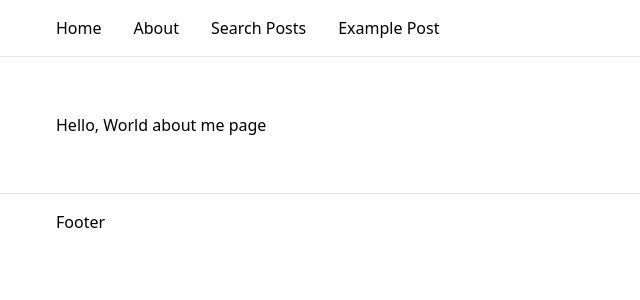
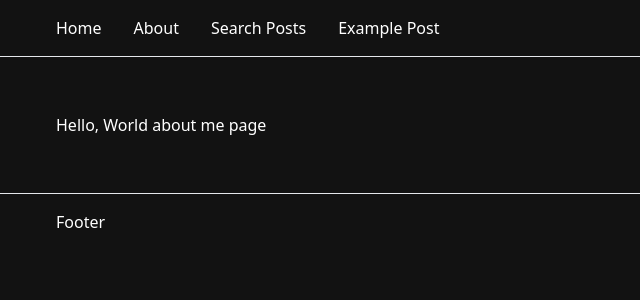
Before and after one commit to CheryX/cramer, a Next.js app: page /about in a window 1280 px wide. Shown: the top 300 px of the page, without its empty margins (0-640 px from the left). Built offline with nearby package versions, Linux system fonts and the light colour scheme.

Commit message:
Added SEO

```diff
--- /dev/null
+++ b/components/SEO.tsx
@@ -0,0 +1,39 @@
+import Head from "next/head";
+
+type Props = {
+    title: string,
+    description: string,
+    ogUrl: string,
+}
+
+export default function SEO({title, description, ogUrl}: Props) {
+	return (
+		<Head>
+			<meta name="googlebot" content="notranslate" />
+			<meta name="color-scheme" content="dark" />
+			<meta name="theme-color" content="#3F80FF" />
+
+			<meta name="viewport" content="width=device-width, initial-scale=1"></meta>
+			<meta name="keywords" content="cramer, notatki, szkola, nauka"></meta>
+			<meta name="description" content={description}></meta>
+
+			<meta property="og:title" content={title} />
+			<meta property="og:type" content="website" />
+			<meta property="og:description" content={description} />
+			<meta property="og:url" content={ogUrl} />
+
+			<meta property="og:image" itemProp="image" content="/static/favicon.png" />
+			<meta property="og:image:width" content="250" />
+			<meta property="og:image:height" content="250" />
+
+			<meta charSet="utf-8"></meta>
+			<link rel="icon" href="/static/favicon.png"></link>
+			<title>{title}</title>
+		</Head>
+	);
+}
+
+SEO.defaultProps = {
+	title: "Projekt Cramer",
+	description: "Projekt Cramer to miejsce z darmowymi notatkami które możesz wykorzystać do nauki np. przed sprawdzianem",
+}
--- a/package.json
+++ b/package.json
@@ -21,6 +21,7 @@
     "@types/node": "18.7.9",
     "@types/react": "18.0.17",
     "@types/react-dom": "18.0.6",
+    "@types/rss": "^0.0.29",
     "autoprefixer": "^10.4.8",
     "eslint": "8.22.0",
     "eslint-config-next": "12.2.5",
--- a/pages/about.tsx
+++ b/pages/about.tsx
@@ -1,9 +1,11 @@
 import type { NextPage } from 'next'
 import Layout from '../components/Layout'
+import SEO from '../components/SEO'
 
 const Home: NextPage = () => {
   return (
     <Layout>
+      <SEO ogUrl={`https://c.mmusielik.xyz/about`} />
       Hello, World about me page
     </Layout>
   )
--- a/pages/api/search.ts
+++ b/pages/api/search.ts
@@ -1,4 +1,4 @@
-import { getAllPostsData, Post, PostData } from "../../data/postData"
+import { getAllPostsData } from "../../data/postData"
 import type { NextApiRequest, NextApiResponse } from 'next'
 let posts = getAllPostsData();
 
@@ -8,7 +8,7 @@ type Data = {
 
 export default function handler(req: NextApiRequest, res: NextApiResponse<Data>) {
 
-	function parseSearch(post: PostData) {
+	function parseSearch(post: any) {
 		return `${post.title.toLowerCase()} ${post.excerpt.toLowerCase()} ${post.tags.join(' ')}`;
 	}
 
--- a/pages/index.tsx
+++ b/pages/index.tsx
@@ -1,13 +1,14 @@
 import type { NextPage } from 'next'
-import Layout from '../components/Layout'
+import SEO from '../components/SEO';
 import { getAllPostsData } from '../data/postData';
 import generateRSS from '../data/rss';
 
 const Home: NextPage = () => {
   return (
-    <Layout>
+    <main>
+      <SEO ogUrl={`https://c.mmusielik.xyz/`} />
       Hello, World!
-    </Layout>
+    </main>
   )
 }
 
--- a/pages/posts.tsx
+++ b/pages/posts.tsx
@@ -1,5 +1,6 @@
 import type { NextPage } from 'next'
 import Layout from '../components/Layout'
+import SEO from '../components/SEO';
 import { getAllPostsData, Post } from '../data/postData';
 import generateRSS from '../data/rss';
 
@@ -10,11 +11,13 @@ type Props = {
 const Home = ({ posts }: Props) => {
   return (
     <Layout>
+      <SEO ogUrl={`https://c.mmusielik.xyz/posts`} />
+
       <h1 className='text-3xl'>Post List</h1>
 
       {posts.map((p, index) => {
         return (
-          <div key={index} className="my-5 px-5 border-l">
+          <div key={index} className="my-5 px-5 border-l bg-pri">
             <h3 className='text-2xl'>{p.data.title}</h3>
             <p>{p.data.excerpt}</p>
           </div>
--- a/pages/posts/[slug].tsx
+++ b/pages/posts/[slug].tsx
@@ -8,6 +8,7 @@ import { MDXRemote, MDXRemoteSerializeResult } from 'next-mdx-remote'
 import { serialize } from 'next-mdx-remote/serialize'
 import { PostData, postFilePaths, POSTS_PATH } from '../../data/postData'
 import { GetStaticProps } from 'next'
+import SEO from '../../components/SEO'
 
 const components: any = [];
 
@@ -25,7 +26,10 @@ export default function PostPage({ source, frontMatter, slug }: Props) {
 
 	return (
 		<Layout>
+
+			<SEO title={frontMatter.title} description={frontMatter.excerpt} ogUrl={`https://c.mmusielik.xyz/posts/${slug}`} />
 			<MDXRemote {...source} components={components} />
+
 		</Layout>
 	)
 }
--- a/tailwind.config.js
+++ b/tailwind.config.js
@@ -5,7 +5,52 @@ module.exports = {
     "./components/**/*.{js,ts,jsx,tsx}",
   ],
   theme: {
-    extend: {},
+    extend: {
+      colors: {
+        primary: {
+          950: "#052C33",
+          900: "#08363E",
+          850: "#0B404A",
+          800: "#0E4A55",
+          750: "#125560",
+          700: "#175F6C",
+          650: "#1C6977",
+          600: "#217482",
+          550: "#277E8E",
+          500: "#2E8999",
+          450: "#3594A4",
+          400: "#3D9EB0",
+          350: "#45A9BB",
+          300: "#4DB4C6",
+          250: "#56BFD2",
+          200: "#60CADD",
+          150: "#6AD5E8",
+          100: "#74E1F4",
+          50: "#80ECFF",
+        },
+        secondary: {
+          950: "#072746",
+          900: "#0B2E51",
+          850: "#0F355B",
+          800: "#143D65",
+          750: "#1A456F",
+          700: "#204D7A",
+          650: "#275684",
+          600: "#2F5F8E",
+          550: "#376898",
+          500: "#4172A3",
+          450: "#4A7CAD",
+          400: "#5586B7",
+          350: "#6091C1",
+          300: "#6C9CCC",
+          250: "#78A7D6",
+          200: "#86B3E0",
+          150: "#94BFEA",
+          100: "#A2CBF5",
+          50: "#B1D8FF",
+        }
+      }
+    },
   },
   plugins: [],
 }
```
Also changed, not shown: 2 other files (tests, documents, lock files or other folders).
